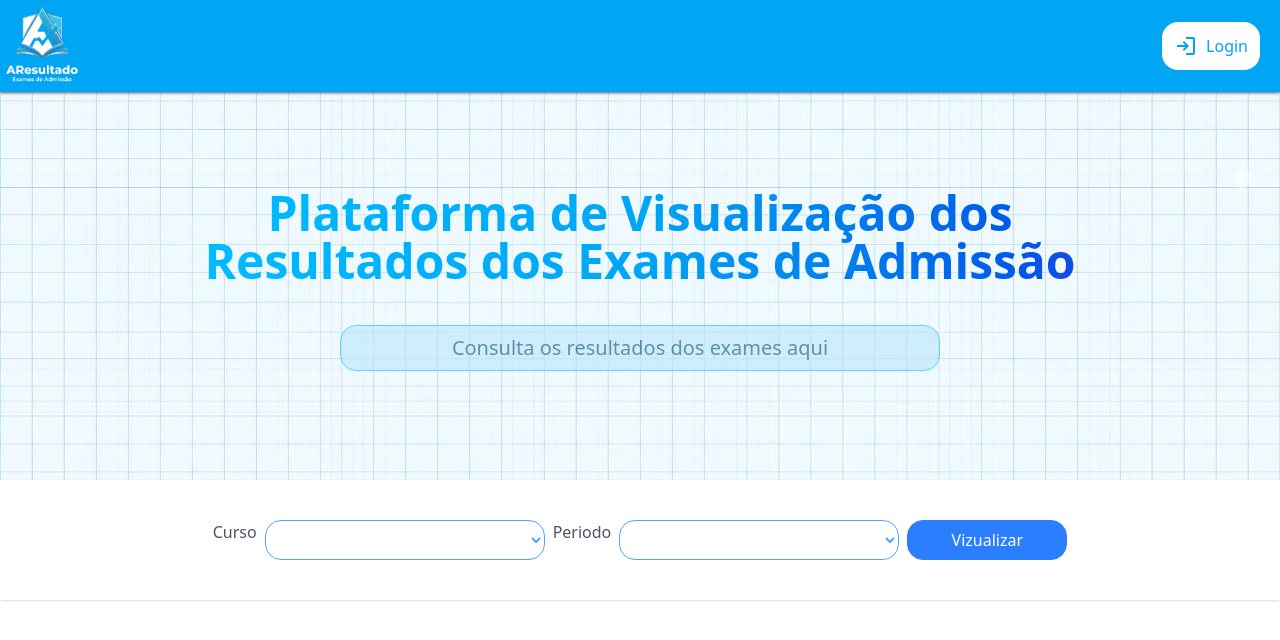
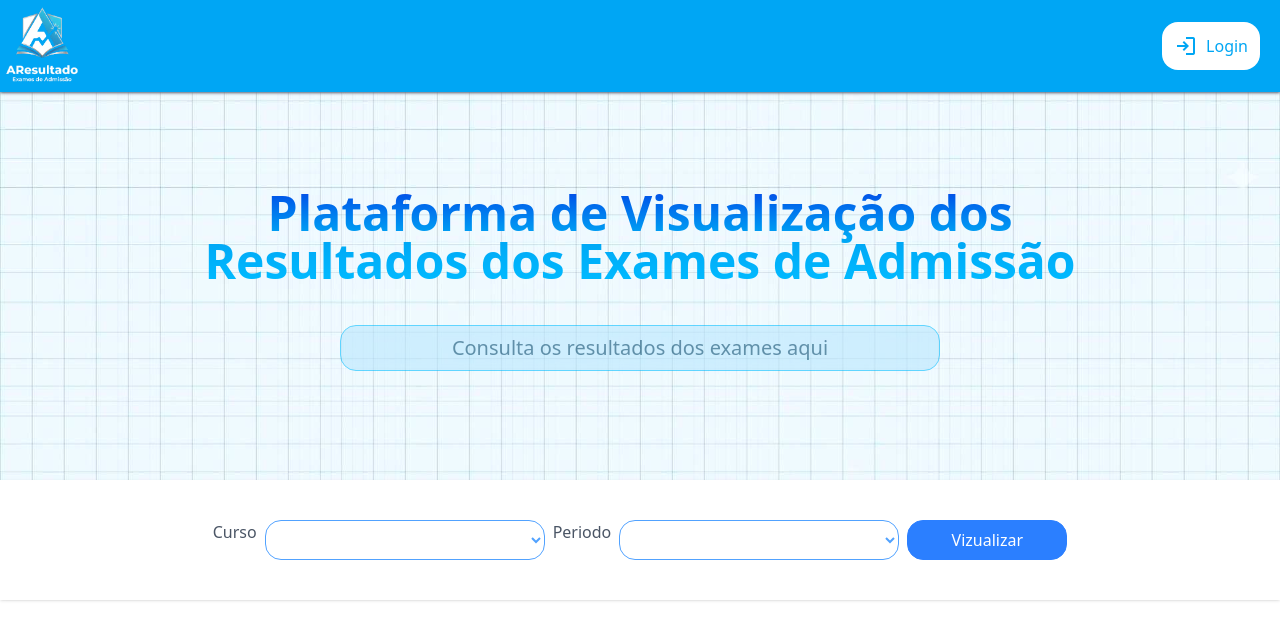
Before and after one commit to Alvaro-Massingue/AResultado-Sistema-de-visualiza-o-dos-resultados-dos-exames-de-admiss-o, a React (Vite) app: page / in a window 1280 px wide. Shown: the top 640 px of the page. Built offline with nearby package versions, Linux system fonts and the light colour scheme.

Commit message:
Actualiza a cor do texto principal para top

```diff
--- a/src/components/Welcome.jsx
+++ b/src/components/Welcome.jsx
@@ -21,7 +21,7 @@ const Welcome = () => {
     <div className="w-full md:h-100 h-95  m-0 mt-10 md:mt-20  flex items-center flex-wrap wrap-break-word bg-[url('./assets/background.jpg')] bg-center bg-fixed bg-contain">
       <div className=" basis-full grow shrink flex justify-center items-center flex-wrap gap-10">
         <div className="h-3/4 flex justify-center items-center text-center md:w-[70%] w-full ">
-          <h1 className="text-3xl font-black bg-linear-to-r from-sky-400 via-sky-500 to-blue-700 bg-clip-text text-transparent md:text-5xl">
+          <h1 className="text-3xl font-black bg-linear-to-t from-sky-400 via-sky-500 to-blue-700 bg-clip-text text-transparent md:text-5xl">
             {showDescription}
           </h1>
         </div>
```
